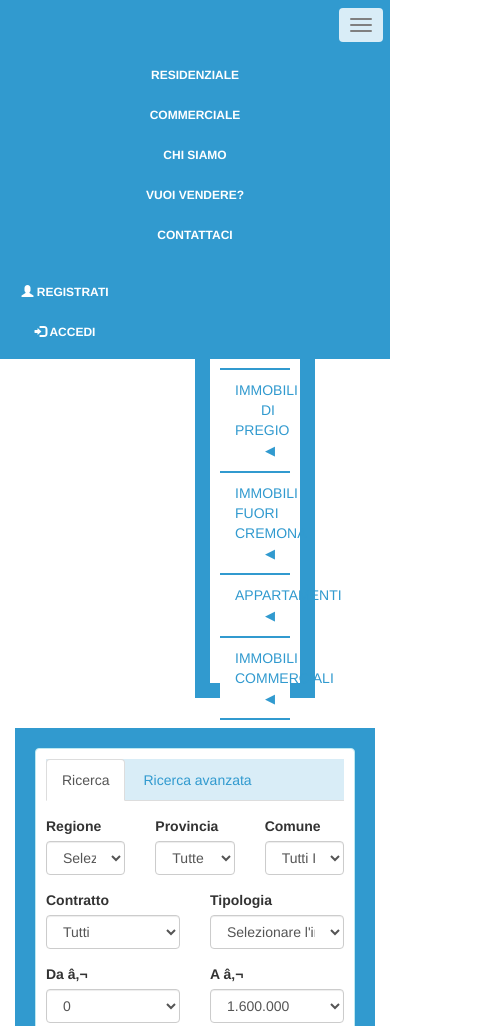
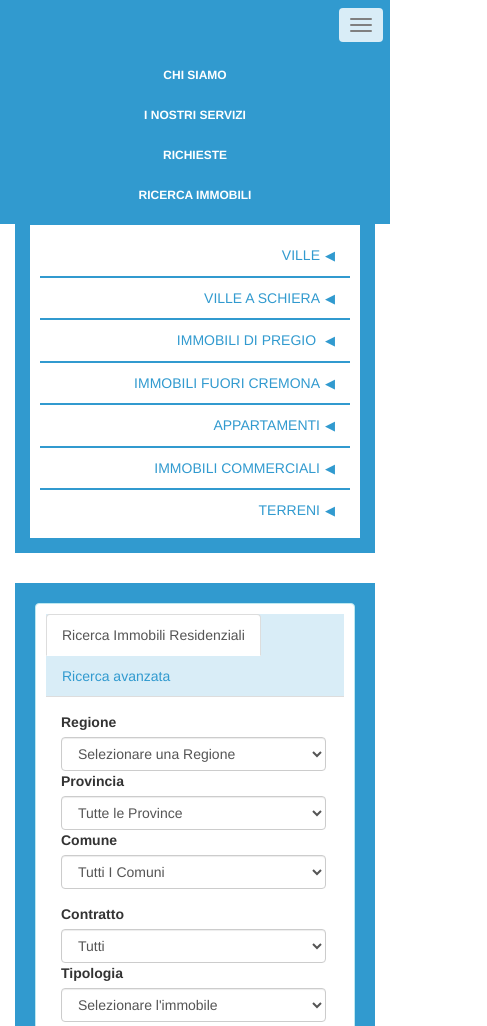
Before and after one commit to CamCode/CPinmobiliaria, a plain HTML site: page index.html in a window 390 px wide. Shown: the top 1026 px of the page, 487 px wide, since content can reach past the window. Drawn offline with nearby package versions, Linux system fonts and the light colour scheme.

Commit message:
ajustes mobile home

```diff
--- a/css/style.css
+++ b/css/style.css
@@ -1,14 +1,12 @@
 /* Colors */
 
 body {
-
     text-align: justify;
 }
 
 h2 {
     font-size: 6em;
     color: #fff;
-
 }
 
 h1 {
@@ -78,6 +76,45 @@ small {
     margin-top: 10px;
     margin-left: 15PX;
     padding: 10px
+}
+
+.categorieWrap {
+    padding: 10px;
+    margin-top: 30px;
+    border: 15px solid #319ACF;
+    height: 518px;
+}
+
+.categorieWrap .list-group-item:first-child {
+    border-top-left-radius: 0px;
+    border-top-right-radius: 0px;
+}
+
+a.list-group-item,
+button.list-group-item {
+    color: #319ACF;
+}
+
+.categorieWrap .list-group-item {
+    text-transform: uppercase;
+    padding: 5px 2px;
+    font-size: 14px;
+    position: relative;
+    display: block;
+    text-align: right;
+    padding: 10px 15px;
+    margin-bottom: -1px;
+    background-color: #fff;
+    border: none;
+    border-bottom: 3px solid #319ACF;
+}
+
+.categorieWrap .list-group-item a:hover {
+    background-color: #fff;
+}
+
+.categorieWrap .list-group-item:last-child {
+    border-bottom: none;
 }
 
 @media (max-width: 767px) {
@@ -151,17 +188,6 @@ a {
     background-color: gray;
 }
 
-@media (max-width: 640px) {
-    #nav-cerco {
-        position: fixed;
-        top: 0px;
-        height: auto;
-        background-color: #319ACF;
-        z-index: 9999;
-        text-align: center;
-    }
-}
-
 #nav-responsive {
     background-color: #319ACF;
     margin: auto;
@@ -175,6 +201,28 @@ a {
 }
 
 @media (max-width: 640px) {
+    #nav-cerco {
+        position: fixed;
+        top: 0px;
+        height: auto;
+        background-color: #319ACF;
+        z-index: 9999;
+        text-align: center;
+    }
+    .page-header {
+        margin-top: 30px;
+    }
+    .page-header img {
+        margin-top: 52px;
+        margin-left: 0px;
+        padding: 0px;
+    }
+    .categorieWrap {
+        padding: 10px;
+        margin-top: 30px;
+        border: 15px solid #319ACF;
+        height: 343px;
+    }
     .menu-cerco {
         height: auto;
         background-color: #319ACF;
@@ -201,6 +249,11 @@ a {
         display: block;
         width: 100%;
     }
+    .form-group > div {
+        display: block;
+        margin: auto 15px;
+        width: 90%;
+    }
 }
 
 .menu-cerco ul li {
@@ -221,7 +274,7 @@ a {
 
 .menu-cerco ul li a {
     color: #fff;
-    padding: 10px 7px;
+    padding: 10px 20px;
     height: auto;
 }
 
@@ -247,44 +300,11 @@ a {
     top: 47px;
     z-index: 99999;
 }
-.categorieWrap{
-    padding: 10px;
-    margin-top: 30px;
-    border: 15px solid #319ACF;
-    height: 518px;
-}
-.categorieWrap .list-group-item:first-child {
-    border-top-left-radius: 0px;
-    border-top-right-radius: 0px;
-}
-a.list-group-item, button.list-group-item {
-    color: #319ACF;
-}
-.categorieWrap .list-group-item {
-    text-transform: uppercase;
-    padding: 5px 2px;
-    font-size: 14px;
-    position: relative;
-    display: block;
-    text-align: right;
-    padding: 10px 15px;
-    margin-bottom: -1px;
-    background-color: #fff;
-    border: none;
-    border-bottom: 3px solid #319ACF;
-
-}
-.categorieWrap .list-group-item a:hover{
-    background-color: #fff;
-}
-.categorieWrap .list-group-item:last-child{
-    border-bottom: none;
-}
 
 .form-home {
     background-color: #319ACF;
     padding: 20px;
-    box-sizing:border-box;
+    box-sizing: border-box;
     /*margin-left: -26%;
     margin-right: 0px; */
 }
@@ -304,12 +324,31 @@ a.list-group-item, button.list-group-item {
     margin: auto;
 }
 
-
-
-
 @media (max-width: 767px) {
     #form-wrapper .panel {
         padding: 10px;
+    }
+    h1 {
+        font-size: 2em;
+    }
+    h2 {
+        font-size: 2.5em;
+        color: #434d8b;
+        font: Times New Roman, Arial, Helvetica, sans-serif;
+    }
+    #publi-wrap {
+        display: none;
+    }
+}
+
+@media (max-width: 1137px) {
+    .page-header h1 {
+        margin-bottom: 11px;
+        font-size: 28px;
+    }
+    .page-header h4 {
+        margin-top: 2px;
+        font-size: 14px;
     }
 }
 
@@ -328,31 +367,32 @@ a.list-group-item, button.list-group-item {
     margin: auto;
     margin-bottom: 40px;
 }
+
 #ventajas-wrap .box-vn {
     padding: 0px 25px;
 }
 
-#ventajas-wrap .box-vn a{
+#ventajas-wrap .box-vn a {
     display: inline-block;
     width: 100%;
     text-align: center;
     height: 200px;
     overflow: hidden;
     border-radius: 5%;
+}
 
-}
-#ventajas-wrap .box-vn a img{
+#ventajas-wrap .box-vn a img {
     width: 100%;
     position: relative;
     left: 0px;
     bottom: -10px;
-
 }
 
-#ventajas-wrap .box-vn .frecciu{
-    max-height:10px;
+#ventajas-wrap .box-vn .frecciu {
+    max-height: 10px;
 }
-#ventajas-wrap .box-vn  h3{
+
+#ventajas-wrap .box-vn h3 {
     font-size: 18px;
     height: 30px;
     font-weight: 700;
@@ -365,11 +405,11 @@ a.list-group-item, button.list-group-item {
 #ventajas-wrap .box-vn .img-responsive {
     margin: auto;
 }
-#ventajas-wrap .box-vn p{
+
+#ventajas-wrap .box-vn p {
     margin: 0px;
     font-size: 12px;
 }
-
 
 .video-section {
     height: 30vw;
@@ -428,21 +468,6 @@ a.list-group-item, button.list-group-item {
     margin-top: 10px;
 }
 
-@media (max-width: 768px) {
-    h1 {
-        font-size: 2em;
-        color: #434d8b;
-    }
-    h2 {
-        font-size: 2.5em;
-        color: #434d8b;
-        font: Times New Roman, Arial, Helvetica, sans-serif;
-    }
-    #publi-wrap {
-        display: none;
-    }
-}
-
 footer {
     width: 100%;
     background-color: #319acf;
@@ -452,7 +477,8 @@ footer {
     font-size: 16px;
     margin-bottom: 5px;
 }
-footer  .container-fluid{
+
+footer .container-fluid {
     width: 100%;
 }
 
@@ -501,7 +527,7 @@ footer  .container-fluid{
     border: 1px solid #ddd;
 }
 
-.list-group-item:after{
+.list-group-item:after {
     content: '\25C0';
     font-size: 13px;
     vertical-align: middle;
--- a/index.html
+++ b/index.html
@@ -22,13 +22,13 @@
 <body>
     <!--header-->
     <div class="row page-header no-pad">
-        <div class="col-xs-6">
-            <div class="col-xs-3">
+        <div class="col-md-7 col-sm-8 col-xs-12">
+            <div class=" col-sm-3 col-xs-4">
                 <a href="#">
                     <img src="img/logo_head.png" alt="" class="img-responsive" />
                 </a>
             </div>
-            <div class="col-xs-8">
+            <div class=" col-sm-9 col-xs-8">
                 <h1>C.P IMMOBILIARE</h1>
                 <h4>di Pierluigi Chiodelli</h4>
             </div>
@@ -46,16 +46,15 @@
         </div>
         <div class=" col-sm-12 col-md-10 col-md-offset-1 " id="nav-items">
             <div class="row">
-                <div class="col-sm-8 col-md-8 col-xs-12 menu-cerco">
+                <div class="col-sm-12 col-md-8 col-xs-12 menu-cerco">
                     <ul class="nav navbar-nav navbar-main">
-                        <li><a href="immobili_residenziali_cremona.asp">Residenziale</a></li>
-                        <li><a href="immobili_commerciali_cremona.asp">Commerciale</a></li>
-                        <li><a href="agenzie-immobiliari-cerco-casa-cremona.asp">Chi Siamo</a></li>
-                        <li><a href="#">Vuoi Vendere?</a></li>
-                        <li><a href="agenzie-immobiliari-cremona.asp">Contattaci</a></li>
+                        <li><a href="">Chi Siamo</a></li>
+                        <li><a href="">I nostri servizi</a></li>
+                        <li><a href="">richieste</a></li>
+                        <li><a href="#">ricerca immobili</a></li>
                     </ul>
                 </div>
-                <div class="col-xs-4 col-xs-12">
+               <!--  <div class="col-xs-4 col-xs-12">
                     <ul class="nav navbar-nav navbar-right">
                         <li>
                             <a id="btn-registra-utente" href="registrazione_il_motore_del_mattone.asp">
@@ -68,7 +67,7 @@
                             </a>
                         </li>
                     </ul>
-                </div>
+                </div> -->
             </div>
         </div>
     </div>
@@ -76,7 +75,7 @@
         <!--formulario de busqueda-->
         <div class="row center-block">
             <!--menu lateral categorias-->
-            <div class="col-xs-4 categorieWrap">
+            <div class="col-sm-4 col-xs-12 categorieWrap">
                 <div class="list-group">
                     <a href="#" class="list-group-item">Ville</a>
                     <a href="#" class="list-group-item">Ville a schiera</a>
@@ -93,7 +92,7 @@
                     <div>
                         <!-- Nav tabs -->
                         <ul class="nav nav-tabs bg-info" role="tablist">
-                            <li role="presentation" class="active"><a href="#search" aria-controls="search" role="tab" data-toggle="tab">Ricerca</a></li>
+                            <li role="presentation" class="active"><a href="#search" aria-controls="search" role="tab" data-toggle="tab">Ricerca Immobili Residenziali</a></li>
                             <li role="presentation"><a href="#avanzata" aria-controls="avanzata" role="tab" data-toggle="tab">Ricerca avanzata</a></li>
                         </ul>
                         <!-- Tab panes -->
@@ -319,7 +318,7 @@
                                                 </div>
                                             </div>
                                             <div class="row">
-                                                <div class="col-xs-6">
+                                                <div class="col-sm-6 col-xs-10 col-xs-offset-1">
                                                     <label for="codrif">Codice di Riferimento</label>
                                                     <input type="text" id="codimm" name="codimm" class="form-control numeric-format">
                                                 </div>
@@ -1402,7 +1401,7 @@
         <section>
             <div class="row " id="ventajas-wrap">
                 <!--box imagen-texto-->
-                <div class="box-vn col-xs-4 col-md-4   col-xs-12 immoBox">
+                <div class="box-vn  col-sm-4   col-xs-12 ">
                     <a href="vendita.asp?id_immobile=6481"><img src="http://www.cpimmobiliare.it/foto/thumb/IMG_3912 311928549.JPG" alt="..." class="img-rounded"></a>
                     <div class="center-block">
                         <h3>zona S. Ambrogio - Cremona</h3>
@@ -1413,7 +1412,7 @@
                     </div>
                 </div>
                 <!--box imagen-texto-->
-                <div class="box-vn col-xs-4 col-md-4  col-xs-12">
+                <div class="box-vn  col-sm-4  col-xs-12">
                     <a href="vendita.asp?id_immobile=4738"><img src="http://www.cpimmobiliare.it/foto/thumb/IMG_0177.JPG" alt="..." class="img-responsive img-rounded"></a>
                     <div class="center-block">
                         <h3>zona via Novati - Cremona</h3>
@@ -1424,7 +1423,7 @@
                     </div>
                 </div>
                 <!--box imagen-texto-->
-                <div class="box-vn col-xs-4 col-md-4  col-xs-12">
+                <div class="box-vn  col-sm-4  col-xs-12">
                     <a href="vendita.asp?id_immobile=6494"><img src="http://www.cpimmobiliare.it/foto/thumb/IMG_3905 800128589.JPG" alt="..." class="img-responsive img-rounded"></a>
                     <div class="center-block">
                         <h3>zona Po - Cremona</h3>
```
Also changed, not shown: css/style.min.css. Lines whose indentation alone changed are shown as unchanged.
